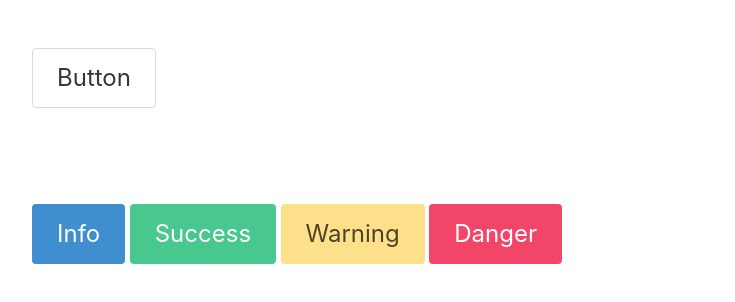
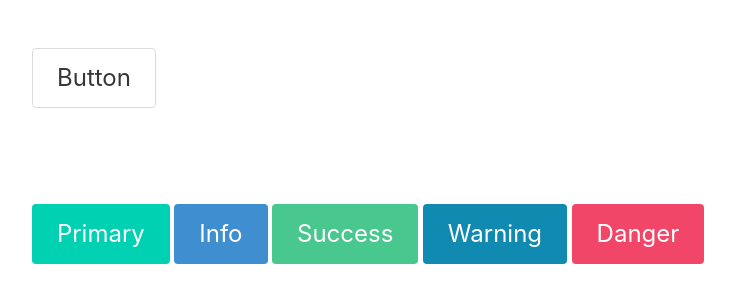
Before and after one commit to Patagonian-IUPA/fymw-clase-15-bulma-y-npm, a website: page index.html in a window 1280 px wide. Shown: the whole page, without its empty margins (32-767 px from the left). Drawn offline with nearby package versions, Linux system fonts and the light colour scheme; files that its build step writes are made by us from their sources.

Commit message:
agrega customización sass

```diff
--- a/fuente.scss
+++ b/fuente.scss
@@ -1 +1,3 @@
-@import 'node_modules/bulma/bulma.sass'
+$warning: #118AB2;
+
+@import 'node_modules/bulma/bulma.sass';
--- a/index.html
+++ b/index.html
@@ -15,6 +15,7 @@
     </div>
     <div class="section">
       <div class="container">
+        <button class="button is-primary is-large">Primary</button>
         <button class="button is-info is-large">Info</button>
         <button class="button is-success is-large">Success</button>
         <button class="button is-warning is-large">Warning</button>
```
